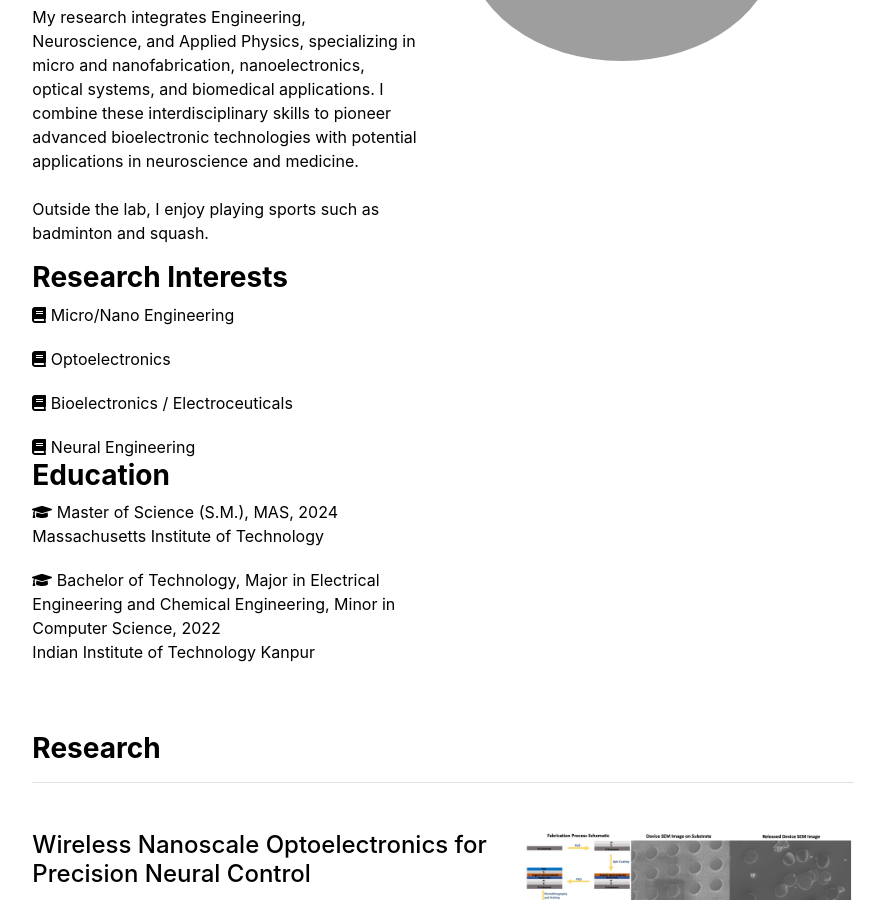
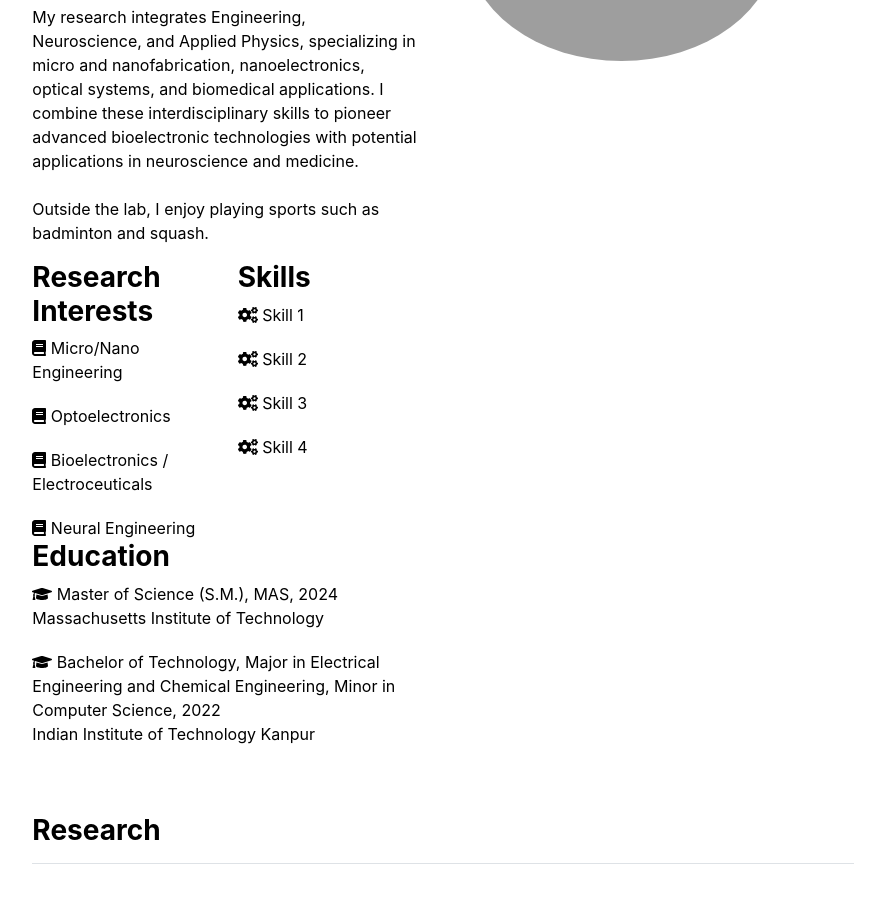
Before and after one commit to preet-mit/preet-mit, a Jekyll site: the page built from index.md, in a window 1280 px wide and 900 px high, scrolled down 344 px. Shown: the whole window, without its empty margins (197-1080 px from the left). Built offline with Jekyll 4.4.1, drawn with Linux system fonts in a browser that asks for light colours.

Commit message:
Update index.md

```diff
--- a/index.md
+++ b/index.md
@@ -5,13 +5,34 @@ title: "Home"
 I am a Ph.D. student at MIT. I earned my Master's degree (S.M.) from MIT (2022-2024) and completed my undergraduate studies at IIT Kanpur in 2022, double majoring in Electrical and Chemical Engineering with a minor in Computer Science.<br><br> My research integrates Engineering, Neuroscience, and Applied Physics, specializing in micro and nanofabrication, nanoelectronics, optical systems, and biomedical applications. I combine these interdisciplinary skills to pioneer advanced bioelectronic technologies with potential applications in neuroscience and medicine.<br><br> Outside the lab, I enjoy playing sports such as badminton and squash.
 
 
-<h3 class="fw-bold">Research Interests</h3>
+<!--<h3 class="fw-bold">Research Interests</h3>
 
 <div style="display: flex; flex-wrap: wrap; gap: 20px;">
   <div style="flex: 1 1 200px;"><i class="fa fa-book"></i> Micro/Nano Engineering</div>
   <div style="flex: 1 1 200px;"><i class="fa fa-book"></i> Optoelectronics</div>
   <div style="flex: 1 1 200px;"><i class="fa fa-book"></i> Bioelectronics / Electroceuticals</div>
   <div style="flex: 1 1 200px;"><i class="fa fa-book"></i> Neural Engineering</div>
+</div>-->
+
+<div class="row">
+  <div class="col-md-6">
+    <h3 class="fw-bold">Research Interests</h3>
+    <div style="display: flex; flex-wrap: wrap; gap: 20px;">
+      <div style="flex: 1 1 200px;"><i class="fa fa-book"></i> Micro/Nano Engineering</div>
+      <div style="flex: 1 1 200px;"><i class="fa fa-book"></i> Optoelectronics</div>
+      <div style="flex: 1 1 200px;"><i class="fa fa-book"></i> Bioelectronics / Electroceuticals</div>
+      <div style="flex: 1 1 200px;"><i class="fa fa-book"></i> Neural Engineering</div>
+    </div>
+  </div>
+  <div class="col-md-6">
+    <h3 class="fw-bold">Skills</h3>
+    <div style="display: flex; flex-wrap: wrap; gap: 20px;">
+      <div style="flex: 1 1 200px;"><i class="fa fa-cogs"></i> Skill 1</div>
+      <div style="flex: 1 1 200px;"><i class="fa fa-cogs"></i> Skill 2</div>
+      <div style="flex: 1 1 200px;"><i class="fa fa-cogs"></i> Skill 3</div>
+      <div style="flex: 1 1 200px;"><i class="fa fa-cogs"></i> Skill 4</div>
+    </div>
+  </div>
 </div>
 
 
```
